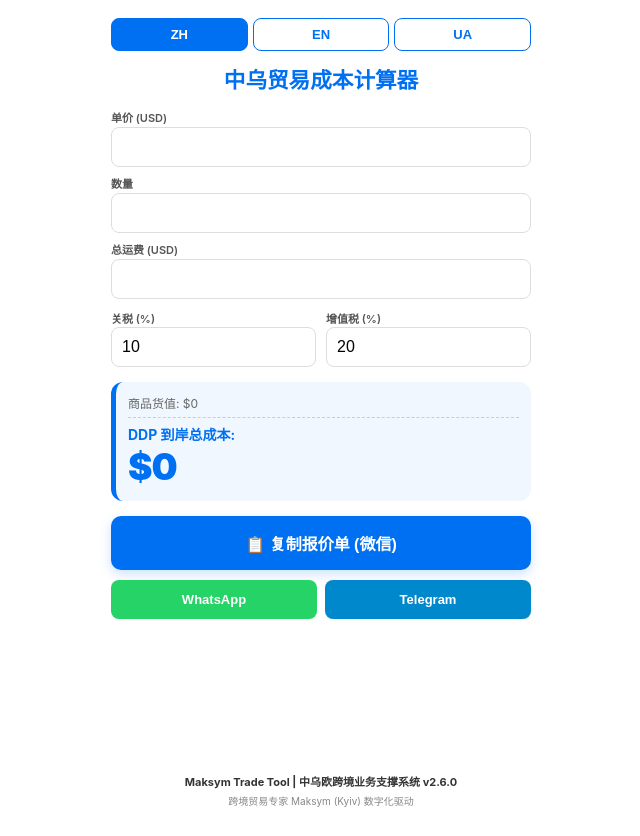
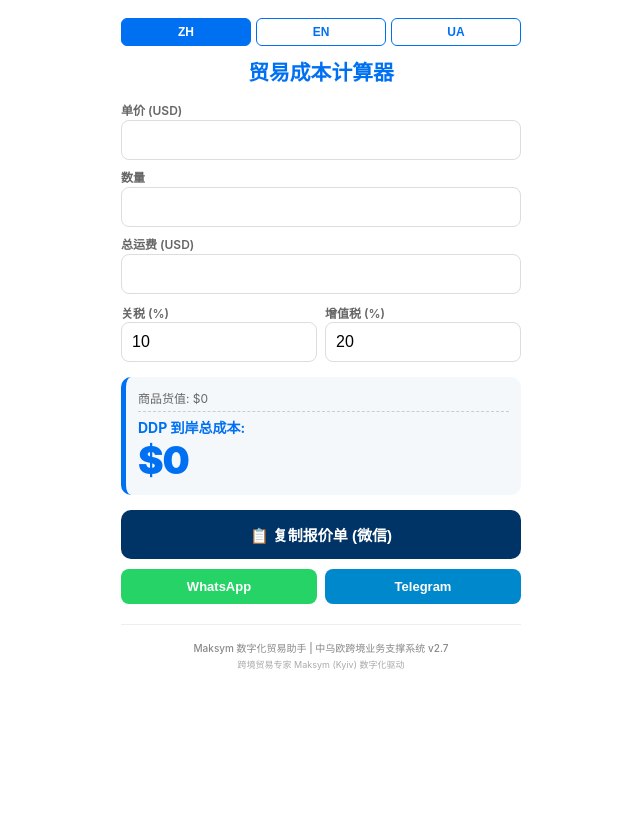
Before and after one commit to Kui-Kui668/trade-calculator, a Next.js app: page / in a window 1280 px wide. Shown: the whole page, without its empty margins (319-959 px from the left). After the commit the page ends 800 px from the top, so only its background shows below. Built offline with nearby package versions, Linux system fonts and the light colour scheme.

Commit message:
Update branding colors and footer text

```diff
--- a/pages/index.js
+++ b/pages/index.js
@@ -1,9 +1,10 @@
 'use client';
 import React, { useState } from 'react';
 
-// 统一品牌标识
+// 核心品牌色：同步汇率版本的明亮蓝色
 const BRAND_BLUE = '#0070f3';
-const LIGHT_BG = '#f0f7ff';
+const DEEP_NAVY = '#003366'; // 保留原微信复制按钮的深色
+const LIGHT_BG = '#f5f8fa';
 
 export default function TradeCalculator() {
   const [lang, setLang] = useState('zh');
@@ -13,15 +14,15 @@ export default function TradeCalculator() {
 
   const t = {
     zh: {
-      title: '中乌贸易成本计算器',
+      title: '贸易成本计算器',
       price: '单价 (USD)', qty: '数量', shipping: '总运费 (USD)',
       duty: '关税 (%)', vat: '增值税 (%)',
       prodTotal: '商品货值', grandTotal: 'DDP 到岸总成本',
       btnCopy: '复制报价单 (微信)',
       quoteTitle: '--- 📋 贸易报价单 ---',
       taxLabel: '关税 / 增值税',
-      footerLine1: 'Maksym Trade Tool | 中乌欧跨境业务支撑系统 v2.6.0',
-      footerLine2: '跨境贸易专家 Maksym (Kyiv) 数字化驱动',
+      footerMain: 'Maksym 数字化贸易助手 | 中乌欧跨境业务支撑系统 v2.7',
+      footerSub: '跨境贸易专家 Maksym (Kyiv) 数字化驱动'
     },
     en: {
       title: 'Trade Cost Calculator',
@@ -31,8 +32,8 @@ export default function TradeCalculator() {
       btnCopy: 'Copy Quote (WeChat)',
       quoteTitle: '--- 📋 Trade Quote ---',
       taxLabel: 'Duty / VAT',
-      footerLine1: 'Maksym Trade Tool | Business Support System v2.6.0',
-      footerLine2: 'Trade Expert Maksym (Kyiv) Digitally Driven',
+      footerMain: 'Maksym Trade Suite | China-Ukraine-Europe Support v2.7',
+      footerSub: 'Powered by Digital Trade Expert Maksym (Kyiv)'
     },
     ua: {
       title: 'Калькулятор вартості',
@@ -42,8 +43,8 @@ export default function TradeCalculator() {
       btnCopy: 'Копіювати (WeChat)',
       quoteTitle: '--- 📋 Комерційна пропозиція ---',
       taxLabel: 'Мито / ПДВ',
-      footerLine1: 'Maksym Trade Tool | Система підтримки бізнесу v2.6.0',
-      footerLine2: 'Експерт з торгівлі Максим (Київ) Цифровий привід',
+      footerMain: 'Maksym Trade Assistant | Система підтримки бізнесу v2.7',
+      footerSub: 'Цифрова платформа експерта Maksym (Kyiv)'
     }
   };
 
@@ -78,32 +79,31 @@ export default function TradeCalculator() {
   };
 
   return (
-    <div style={{ padding: '10px 15px', fontFamily: '-apple-system, sans-serif', maxWidth: '420px', margin: '0 auto', backgroundColor: '#fff', minHeight: '100vh', display: 'flex', flexDirection: 'column' }}>
+    <div style={{ padding: '10px', fontFamily: '-apple-system, sans-serif', maxWidth: '400px', margin: '0 auto', backgroundColor: '#fff' }}>
 
-      {/* 语言切换 */}
-      <div style={{ display: 'flex', justifyContent: 'center', gap: '5px', marginBottom: '12px' }}>
+      <div style={{ display: 'flex', justifyContent: 'center', gap: '5px', marginBottom: '10px' }}>
         {['zh', 'en', 'ua'].map(l => (
-          <button key={l} onClick={() => setLang(l)} style={{ flex: 1, padding: '8px', borderRadius: '8px', border: `1px solid ${BRAND_BLUE}`, backgroundColor: lang === l ? BRAND_BLUE : 'white', color: lang === l ? 'white' : BRAND_BLUE, fontWeight: 'bold', fontSize: '13px' }}>{l.toUpperCase()}</button>
+          <button key={l} onClick={() => setLang(l)} style={{ flex: 1, padding: '6px', borderRadius: '6px', border: `1px solid ${BRAND_BLUE}`, backgroundColor: lang === l ? BRAND_BLUE : 'white', color: lang === l ? 'white' : BRAND_BLUE, fontWeight: 'bold', fontSize: '12px' }}>{l.toUpperCase()}</button>
         ))}
       </div>
 
-      <h2 style={{ textAlign: 'center', color: BRAND_BLUE, margin: '0 0 15px 0', fontSize: '1.35em', fontWeight: '800' }}>{t[lang].title}</h2>
+      <h2 style={{ textAlign: 'center', color: BRAND_BLUE, margin: '10px 0 15px 0', fontSize: '1.3em', fontWeight: '800' }}>{t[lang].title}</h2>
 
       <div style={{ display: 'flex', flexDirection: 'column', gap: '8px' }}>
         <div style={inputRow}><span style={labelStyle}>{t[lang].price}</span><input type="number" name="price" value={inputs.price} onChange={handleInputChange} style={inputStyle} /></div>
         <div style={inputRow}><span style={labelStyle}>{t[lang].qty}</span><input type="number" name="qty" value={inputs.qty} onChange={handleInputChange} style={inputStyle} /></div>
         <div style={inputRow}><span style={labelStyle}>{t[lang].shipping}</span><input type="number" name="shipping" value={inputs.shipping} onChange={handleInputChange} style={inputStyle} /></div>
-        <div style={{display:'flex', gap:'10px'}}>
+        <div style={{display:'flex', gap:'8px'}}>
           <div style={{flex:1}}><span style={labelStyle}>{t[lang].duty}</span><input type="number" name="dutyRate" value={inputs.dutyRate} onChange={handleInputChange} style={inputStyle} /></div>
           <div style={{flex:1}}><span style={labelStyle}>{t[lang].vat}</span><input type="number" name="vatRate" value={inputs.vatRate} onChange={handleInputChange} style={inputStyle} /></div>
         </div>
       </div>
 
-      <div style={{ marginTop: '15px', padding: '12px', backgroundColor: LIGHT_BG, borderRadius: '12px', borderLeft: `5px solid ${BRAND_BLUE}` }}>
+      <div style={{ marginTop: '15px', padding: '12px', backgroundColor: LIGHT_BG, borderRadius: '10px', borderLeft: `5px solid ${BRAND_BLUE}` }}>
         <p style={{ margin: '0', fontSize: '12px', color: '#666' }}>{t[lang].prodTotal}: ${productTotal.toLocaleString()}</p>
-        <div style={{ marginTop: '6px', paddingTop: '6px', borderTop: '1px dashed #ccc' }}>
+        <div style={{ marginTop: '5px', paddingTop: '5px', borderTop: '1px dashed #ccc' }}>
           <p style={{ margin: '0', fontSize: '14px', color: BRAND_BLUE, fontWeight: 'bold' }}>{t[lang].grandTotal}:</p>
-          <p style={{ margin: '0', fontSize: '2.3em', color: BRAND_BLUE, fontWeight: '900', letterSpacing: '-1px' }}>${grandTotal.toLocaleString()}</p>
+          <p style={{ margin: '0', fontSize: '2.4em', color: BRAND_BLUE, fontWeight: '900', letterSpacing: '-1px' }}>${grandTotal.toLocaleString()}</p>
         </div>
       </div>
 
@@ -114,17 +114,16 @@ export default function TradeCalculator() {
         <button onClick={() => handleShare('telegram')} style={shareBtnStyle('#0088cc')}>Telegram</button>
       </div>
 
-      {/* 品牌标准脚注 */}
-      <div style={{ marginTop: 'auto', paddingTop: '20px', textAlign: 'center', paddingBottom: '10px' }}>
-        <p style={{ fontSize: '11px', color: '#333', margin: '0', fontWeight: 'bold' }}>{t[lang].footerLine1}</p>
-        <p style={{ fontSize: '10px', color: '#888', margin: '4px 0 0 0' }}>{t[lang].footerLine2}</p>
+      <div style={{ marginTop: '20px', padding: '15px 0', borderTop: '1px solid #eee', textAlign: 'center' }}>
+        <p style={{ fontSize: '10px', color: '#888', margin: '0', fontWeight: '500' }}>{t[lang].footerMain}</p>
+        <p style={{ fontSize: '9px', color: '#aaa', margin: '3px 0 0 0' }}>{t[lang].footerSub}</p>
       </div>
     </div>
   );
 }
 
 const inputRow = { display: 'flex', flexDirection: 'column', gap: '2px' };
-const labelStyle = { fontSize: '11px', color: '#555', fontWeight: '600' };
-const inputStyle = { width: '100%', padding: '10px', boxSizing: 'border-box', borderRadius: '8px', border: '1px solid #ddd', fontSize: '16px', outline: 'none' };
-const mainBtnStyle = { width: '100%', padding: '15px', marginTop: '15px', backgroundColor: BRAND_BLUE, color: 'white', border: 'none', borderRadius: '10px', fontSize: '16px', fontWeight: 'bold', cursor: 'pointer', boxShadow: '0 4px 12px rgba(0,112,243,0.2)' };
-const shareBtnStyle = (bg) => ({ flex: 1, padding: '12px', backgroundColor: bg, color: 'white', border: 'none', borderRadius: '8px', fontSize: '13px', fontWeight: 'bold', cursor: 'pointer' });
+const labelStyle = { fontSize: '12px', color: '#666', fontWeight: '600' };
+const inputStyle = { width: '100%', padding: '10px', boxSizing: 'border-box', borderRadius: '8px', border: '1px solid #ddd', fontSize: '16px' };
+const mainBtnStyle = { width: '100%', padding: '14px', marginTop: '15px', backgroundColor: DEEP_NAVY, color: 'white', border: 'none', borderRadius: '10px', fontSize: '15px', fontWeight: 'bold', cursor: 'pointer' };
+const shareBtnStyle = (bg) => ({ flex: 1, padding: '10px', backgroundColor: bg, color: 'white', border: 'none', borderRadius: '8px', fontSize: '13px', fontWeight: 'bold', cursor: 'pointer' });
```
